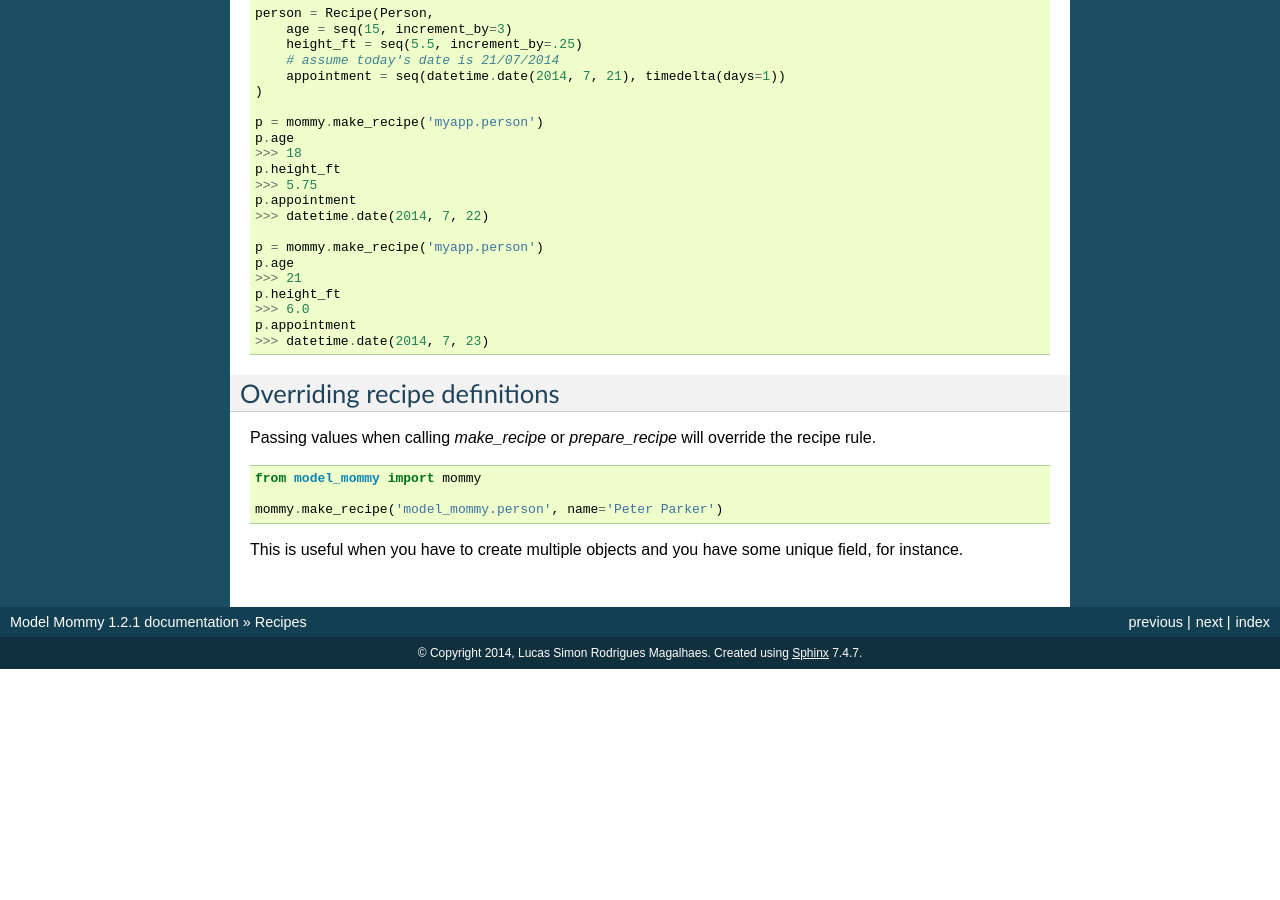
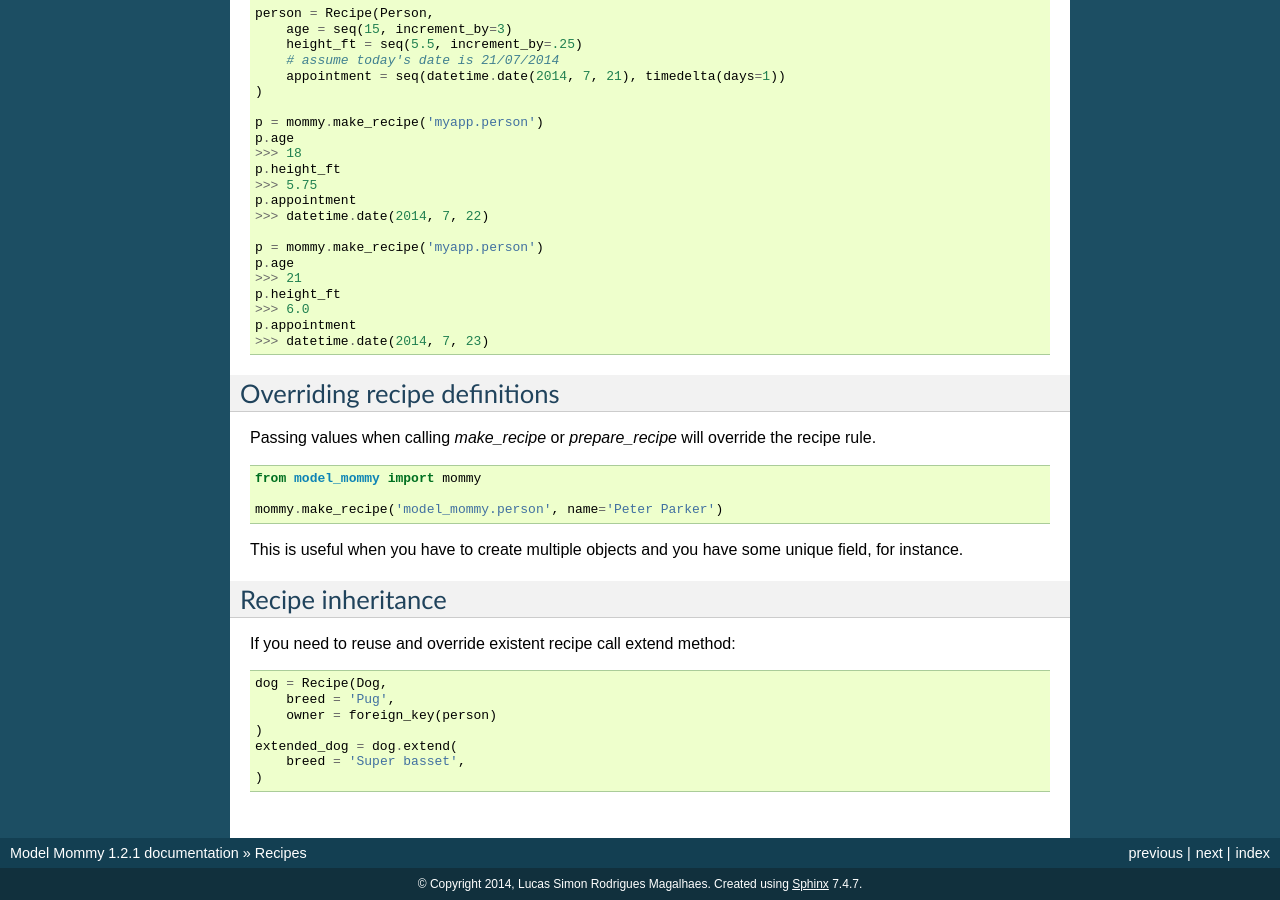
Before and after one commit to berinhard/model_mommy, a Sphinx documentation site: the page built from docs/source/recipes.rst, in a window 1280 px wide and 900 px high, scrolled down 4210 px. Built offline with Sphinx 7.4.7, drawn with Linux system fonts in a browser that asks for light colours; before the commit the page ends 4879 px from its top, so only the background shows below that.

Commit message:
Fixes #178. Recipe.extend method added. Allows to extend existent recipes.

```diff
--- a/docs/source/recipes.rst
+++ b/docs/source/recipes.rst
@@ -294,3 +294,18 @@ Passing values when calling `make_recipe` or `prepare_recipe` will override the
     mommy.make_recipe('model_mommy.person', name='Peter Parker')
 
 This is useful when you have to create multiple objects and you have some unique field, for instance.
+
+Recipe inheritance
+------------------
+
+If you need to reuse and override existent recipe call extend method:
+
+.. code-block:: python
+
+    dog = Recipe(Dog,
+        breed = 'Pug',
+        owner = foreign_key(person)
+    )
+    extended_dog = dog.extend(
+        breed = 'Super basset',
+    )
```
Also changed, not shown: 3 other files.
